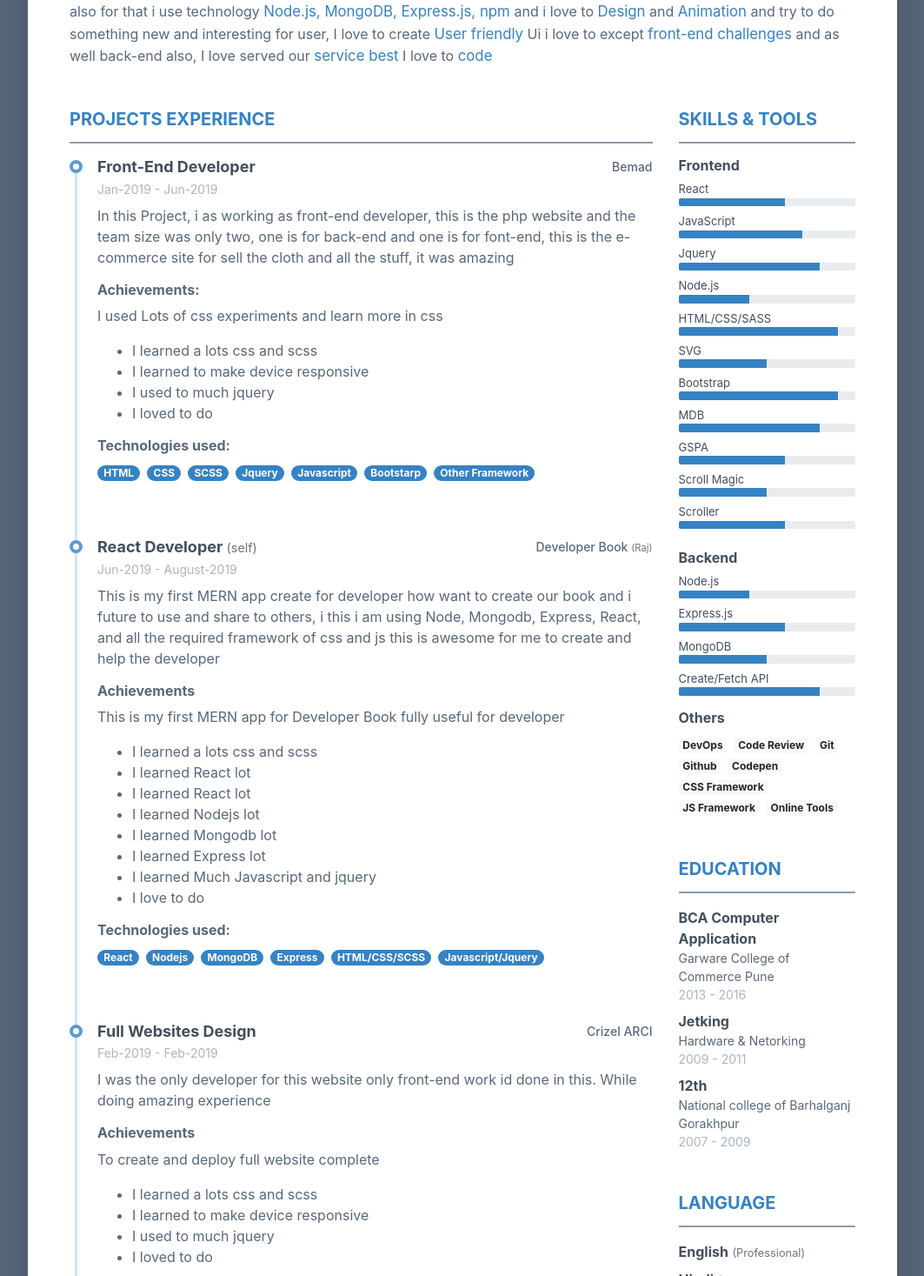
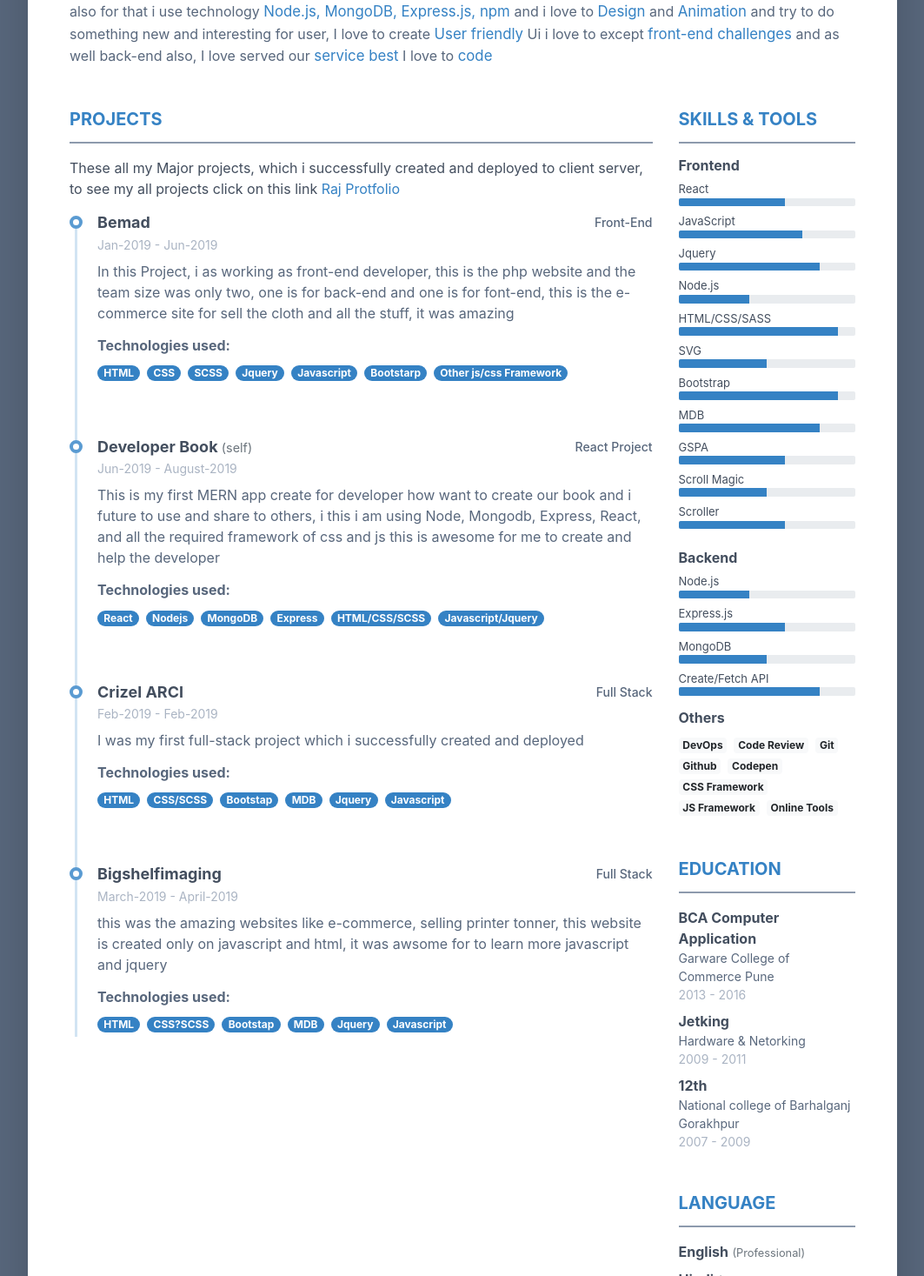
Before and after one commit to vishwakarmaraj070/resume, a React (Create React App) app: page / in a window 1280 px wide. Shown: the part 403-1870 px from the top of the page at 87% size, without its empty margins (108-1171 px from the left). Built offline with nearby package versions, Linux system fonts and the light colour scheme.

Commit message:
Update App.js

```diff
--- a/src/App.js
+++ b/src/App.js
@@ -40,28 +40,22 @@ export default class App extends Component {
               <div className="row">
                 <div className="col-lg-9">
                   <section className="resume-section experience-section">
-                    <h2 className="resume-section-title text-uppercase font-weight-bold pb-3 mb-3">Projects Experience</h2>
+                    <h2 className="resume-section-title text-uppercase font-weight-bold pb-3 mb-3">Projects</h2>
+                     <p>These all my Major projects, which i successfully created and deployed to client server, to see my all projects
+                       click on this link <a href="http://rajv-portfolio.herokuapp.com" target="_blank">Raj Protfolio</a> </p>
                     <div className="resume-section-content">
                       <div className="resume-timeline position-relative">
                         <article className="resume-timeline-item position-relative pb-5">
 
                           <div className="resume-timeline-item-header mb-2">
                             <div className="d-flex flex-column flex-md-row">
-                              <h3 className="resume-position-title font-weight-bold mb-1">Front-End Developer</h3>
-                              <div className="resume-company-name ml-auto">Bemad</div>
+                              <h3 className="resume-position-title font-weight-bold mb-1">Bemad</h3>
+                              <div className="resume-company-name ml-auto">Front-End</div>
                             </div>
                             <div className="resume-position-time">Jan-2019 - Jun-2019</div>
                           </div>
                           <div className="resume-timeline-item-desc">
                             <p>In this Project, i as working as front-end developer, this is the php website and the team size was only two, one is for back-end and one is for font-end, this is the e-commerce site for sell the cloth and all the stuff, it was amazing</p>
-                            <h4 className="resume-timeline-item-desc-heading font-weight-bold">Achievements:</h4>
-                            <p>I used Lots of css experiments and learn more in css</p>
-                            <ul>
-                              <li>I learned a lots css and scss</li>
-                              <li>I learned to make device responsive</li>
-                              <li>I used to much jquery</li>
-                              <li>I loved to do</li>
-                            </ul>
                             <h4 className="resume-timeline-item-desc-heading font-weight-bold">Technologies used:</h4>
                             <ul className="list-inline">
                               <li className="list-inline-item"><span className="badge badge-primary badge-pill">HTML</span></li>
@@ -70,35 +64,23 @@ export default class App extends Component {
                               <li className="list-inline-item"><span className="badge badge-primary badge-pill">Jquery</span></li>
                               <li className="list-inline-item"><span className="badge badge-primary badge-pill">Javascript</span></li>
                               <li className="list-inline-item"><span className="badge badge-primary badge-pill">Bootstarp</span></li>
-                              <li className="list-inline-item"><span className="badge badge-primary badge-pill">Other Framework</span></li>
+                              <li className="list-inline-item"><span className="badge badge-primary badge-pill">Other js/css Framework</span></li>
                             </ul>
                           </div>
-
                         </article>
 
                         <article className="resume-timeline-item position-relative pb-5">
 
                           <div className="resume-timeline-item-header mb-2">
                             <div className="d-flex flex-column flex-md-row">
-                              <h3 className="resume-position-title font-weight-bold mb-1">React Developer <small className="text-muted">(self)</small></h3>
-                              <div className="resume-company-name ml-auto">Developer Book <small className="text-muted">(Raj)</small></div>
+                              <h3 className="resume-position-title font-weight-bold mb-1">Developer Book <small className="text-muted">(self)</small></h3>
+                              <div className="resume-company-name ml-auto">React Project</div>
                             </div>
                             <div className="resume-position-time">Jun-2019 - August-2019 </div>
                           </div>
                           <div className="resume-timeline-item-desc">
                             <p>This is my first MERN app create for developer how want to create our book and i future to use and share to others, i this i am using Node, Mongodb, Express, React, and all the required framework of css and js this is awesome for me to create and help the developer </p>
-                            <h4 className="resume-timeline-item-desc-heading font-weight-bold">Achievements</h4>
-                            <p>This is my first MERN app for Developer Book fully useful for developer</p>
-                            <ul>
-                              <li>I learned a lots css and scss</li>
-                              <li>I learned React lot</li>
-                              <li>I learned React lot</li>
-                              <li>I learned Nodejs lot</li>
-                              <li>I learned Mongodb lot</li>
-                              <li>I learned Express lot</li>
-                              <li>I learned Much Javascript and jquery</li>
-                              <li>I love to do</li>
-                            </ul>
+
                             <h4 className="resume-timeline-item-desc-heading font-weight-bold">Technologies used:</h4>
                             <ul className="list-inline">
                               <li className="list-inline-item"><span className="badge badge-primary badge-pill">React</span></li>
@@ -115,25 +97,17 @@ export default class App extends Component {
 
                           <div className="resume-timeline-item-header mb-2">
                             <div className="d-flex flex-column flex-md-row">
-                              <h3 className="resume-position-title font-weight-bold mb-1">Full Websites Design</h3>
-                              <div className="resume-company-name ml-auto">Crizel ARCI</div>
+                              <h3 className="resume-position-title font-weight-bold mb-1">Crizel ARCI </h3>
+                              <div className="resume-company-name ml-auto">Full Stack</div>
                             </div>
                             <div className="resume-position-time">Feb-2019 - Feb-2019</div>
                           </div>
                           <div className="resume-timeline-item-desc">
-                            <p>I was the only developer for this website only front-end work id done in this. While doing amazing experience </p>
-                            <h4 className="resume-timeline-item-desc-heading font-weight-bold">Achievements</h4>
-                            <p>To create and deploy full website complete </p>
-                            <ul>
-                              <li>I learned a lots css and scss</li>
-                              <li>I learned to make device responsive</li>
-                              <li>I used to much jquery</li>
-                              <li>I loved to do</li>
-                            </ul>
+                            <p>I was my first full-stack project which i successfully created and deployed</p>
                             <h4 className="resume-timeline-item-desc-heading font-weight-bold">Technologies used:</h4>
                             <ul className="list-inline">
                               <li className="list-inline-item"><span className="badge badge-primary badge-pill">HTML</span></li>
-                              <li className="list-inline-item"><span className="badge badge-primary badge-pill">CSS?SCSS</span></li>
+                              <li className="list-inline-item"><span className="badge badge-primary badge-pill">CSS/SCSS</span></li>
                               <li className="list-inline-item"><span className="badge badge-primary badge-pill">Bootstap</span></li>
                               <li className="list-inline-item"><span className="badge badge-primary badge-pill">MDB</span></li>
                               <li className="list-inline-item"><span className="badge badge-primary badge-pill">Jquery</span></li>
@@ -147,21 +121,13 @@ export default class App extends Component {
 
                           <div className="resume-timeline-item-header mb-2">
                             <div className="d-flex flex-column flex-md-row">
-                              <h3 className="resume-position-title font-weight-bold mb-1">Full Stack Developer</h3>
-                              <div className="resume-company-name ml-auto">Bigshelfimaging</div>
+                              <h3 className="resume-position-title font-weight-bold mb-1">Bigshelfimaging</h3>
+                              <div className="resume-company-name ml-auto">Full Stack</div>
                             </div>
                             <div className="resume-position-time">March-2019 - April-2019</div>
                           </div>
                           <div className="resume-timeline-item-desc">
-                            <p>this was the amazing websites like e-commerce, selling printer tonner, i was the only developer for whole stufff, it was awsome for to learn more javascript and jquery</p>
-                            <h4 className="resume-timeline-item-desc-heading font-weight-bold">Achievements</h4>
-                            <p>This was my first E-Commerce website that i fully create and deploy</p>
-                            <ul>
-                              <li>I learned a lots css and scss</li>
-                              <li>I learned to make device responsive</li>
-                              <li>I learned Much Javascript and jquery</li>
-                              <li>I loved to do</li>
-                            </ul>
+                            <p>this was the amazing websites like e-commerce, selling printer tonner, this website is created only on javascript and html, it was awsome for to learn more javascript and jquery</p>
                             <h4 className="resume-timeline-item-desc-heading font-weight-bold">Technologies used:</h4>
                             <ul className="list-inline">
                             <li className="list-inline-item"><span className="badge badge-primary badge-pill">HTML</span></li>
```
